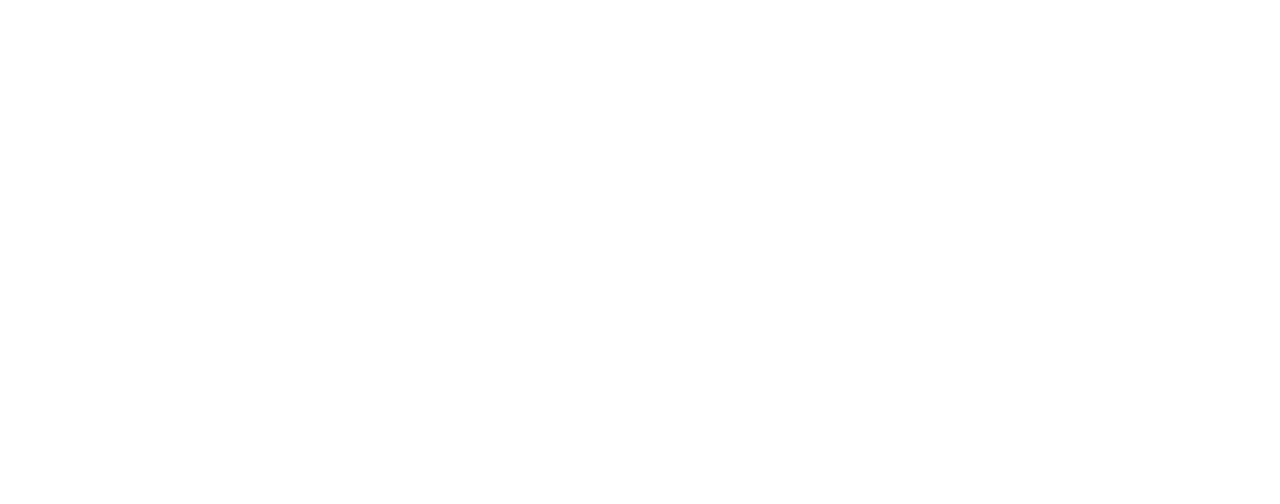
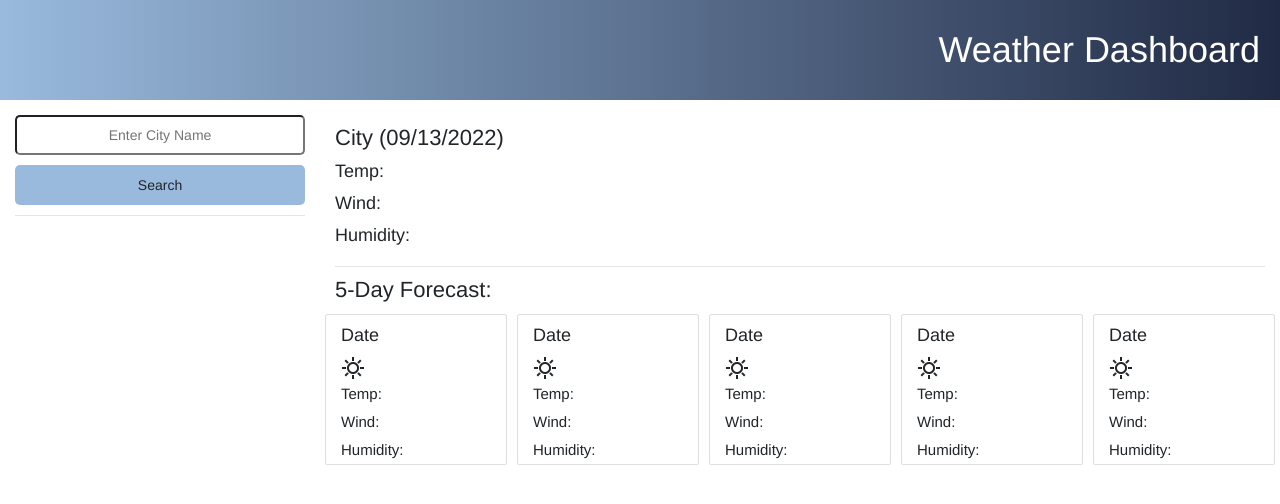
Before and after one commit to krgurevich/weather-pal, a plain HTML site: page index.html in a window 1280 px wide. Drawn offline with nearby package versions, Linux system fonts and the light colour scheme.

Commit message:
created initial html structure

```diff
--- /dev/null
+++ b/assets/css/reset.css
@@ -0,0 +1,41 @@
+* {
+  margin: 0;
+  padding: 0;
+  box-sizing: border-box;
+}
+
+html {
+  height: 100%;
+}
+
+body {
+  min-height: 100%;
+  line-height: 1;
+  font-family: sans-serif;
+}
+
+h1,
+h2,
+h3,
+h4,
+h5,
+h6 {
+  font-size: 100%;
+}
+
+input,
+select,
+option,
+optgroup,
+textarea,
+button,
+pre,
+code {
+  font-size: 100%;
+  font-family: inherit;
+}
+
+ol,
+ul {
+  list-style: none;
+}
--- a/assets/css/style.css
+++ b/assets/css/style.css
@@ -0,0 +1,66 @@
+:root {
+    font-size: 62.5%;
+    --navy: #202A44;
+    --carolinaBlue: #99BADD;
+    --grey: #707070;
+
+}
+
+body {
+    font-family: 'Franklin Gothic Medium', 'Arial Narrow', Arial, sans-serif;
+}
+
+h1 {
+    background-image: linear-gradient(to left, #202A44, #99BADD);
+    font-size: 3.6rem;
+    color: white;
+    height: 100px;
+    line-height: 100px;
+    text-align: right;
+    padding: 0 20px;
+}
+
+#city {
+    width: 100%;
+    height: 40px;
+    font-size: 1.4rem;
+    text-align: center;
+    margin-top: 10px;
+    padding: 5px;
+    border-radius: 5px;
+}
+
+.btn {
+    display: block;
+    width: 100%;
+    background-color: var(--carolinaBlue);
+    border: none;
+    font-size: 1.4rem;
+    height: 40px;
+    margin-top: 10px;
+    border-radius: 5px;
+}
+
+.today-forecast {
+    margin: 20px 0;
+}
+
+h2 {
+    font-size: 2.2rem;
+
+}
+
+h3 {
+    font-size: 1.8rem;
+    margin: 10px 0;
+}
+
+h4 {
+    font-size: 1.4 rem;
+    margin-top: 5px;
+}
+
+.card {
+    margin: 5px;
+    height: auto;
+}
--- a/index.html
+++ b/index.html
@@ -5,11 +5,88 @@
     <meta charset="UTF-8">
     <meta http-equiv="X-UA-Compatible" content="IE=edge">
     <meta name="viewport" content="width=device-width, initial-scale=1.0">
-    <title>WeatherPal</title>
+    <!-- CSS only -->
+    <link rel="stylesheet"
+        href="https://fonts.googleapis.com/css2?family=Material+Symbols+Outlined:opsz,wght,FILL,GRAD@20..48,100..700,0..1,-50..200" />
+
+    <link rel="stylesheet" type="text/css" href="assets/css/reset.css">
+    <!-- reset.css is a courtesy of Columbia University Coding Bootcamp -->
+    <link rel="stylesheet" href="https://cdn.jsdelivr.net/npm/bootstrap@4.6.2/dist/css/bootstrap.min.css">
+    <link rel="stylesheet" href="assets/css/style.css">
+    <title>Weather Pal</title>
 </head>
 
 <body>
+    <header>
+        <h1>Weather Dashboard</h1>
+    </header>
+    <div class="container-fluid">
+        <div class="row">
+            <div class="col-sm-3">
+                <form>
+                    <input type="text" id="city" placeholder="Enter City Name" name="search">
+                    <button type="submit" class="btn">Search</button>
+                    <hr>
+                </form>
+            </div>
+            <div class="col-sm-9">
+                <div class="today-forecast">
+                    <h2>City (09/13/2022)</h2>
+                    <h3>Temp: </h3>
+                    <h3>Wind:</h3>
+                    <h3>Humidity:</h3>
+                </div>
+                <hr>
+                <div class="five-day-forecast">
+                    <h2>5-Day Forecast:</h2>
+                    <div class="row">
+                        <div class="col-sm card">
+                            <h3>Date</h3>
+                            <span class="material-symbols-outlined">sunny</span>
+                            <h4>Temp:</h4>
+                            <h4>Wind:</h4>
+                            <h4>Humidity:</h4>
+                        </div>
+                        <div class="col-sm card">
+                            <h3>Date</h3>
+                            <span class="material-symbols-outlined">sunny</span>
+                            <h4>Temp:</h4>
+                            <h4>Wind:</h4>
+                            <h4>Humidity:</h4>
+                        </div>
+                        <div class="col-sm card">
+                            <h3>Date</h3>
+                            <span class="material-symbols-outlined">sunny</span>
+                            <h4>Temp:</h4>
+                            <h4>Wind:</h4>
+                            <h4>Humidity:</h4>
+                        </div>
+                        <div class="col-sm card">
+                            <h3>Date</h3>
+                            <span class="material-symbols-outlined">sunny</span>
+                            <h4>Temp:</h4>
+                            <h4>Wind:</h4>
+                            <h4>Humidity:</h4>
+                        </div>
+                        <div class="col-sm card">
+                            <h3>Date</h3>
+                            <span class="material-symbols-outlined">sunny</span>
+                            <h4>Temp:</h4>
+                            <h4>Wind:</h4>
+                            <h4>Humidity:</h4>
+                        </div>
 
+                    </div>
+                </div>
+                <!-- Script -->
+                <script src=" https://cdn.jsdelivr.net/npm/jquery@3.5.1/dist/jquery.slim.min.js"
+                    integrity="sha384-DfXdz2htPH0lsSSs5nCTpuj/zy4C+OGpamoFVy38MVBnE+IbbVYUew+OrCXaRkfj"
+                    crossorigin="anonymous">
+                    </script>
+                <script src="https://cdn.jsdelivr.net/npm/bootstrap@4.6.2/dist/js/bootstrap.bundle.min.js"
+                    integrity="sha384-Fy6S3B9q64WdZWQUiU+q4/2Lc9npb8tCaSX9FK7E8HnRr0Jz8D6OP9dO5Vg3Q9ct"
+                    crossorigin="anonymous"></script>
+                <script type="text/javascript" src="assets/js/script.js"></script>
 </body>
 
 </html>
```
